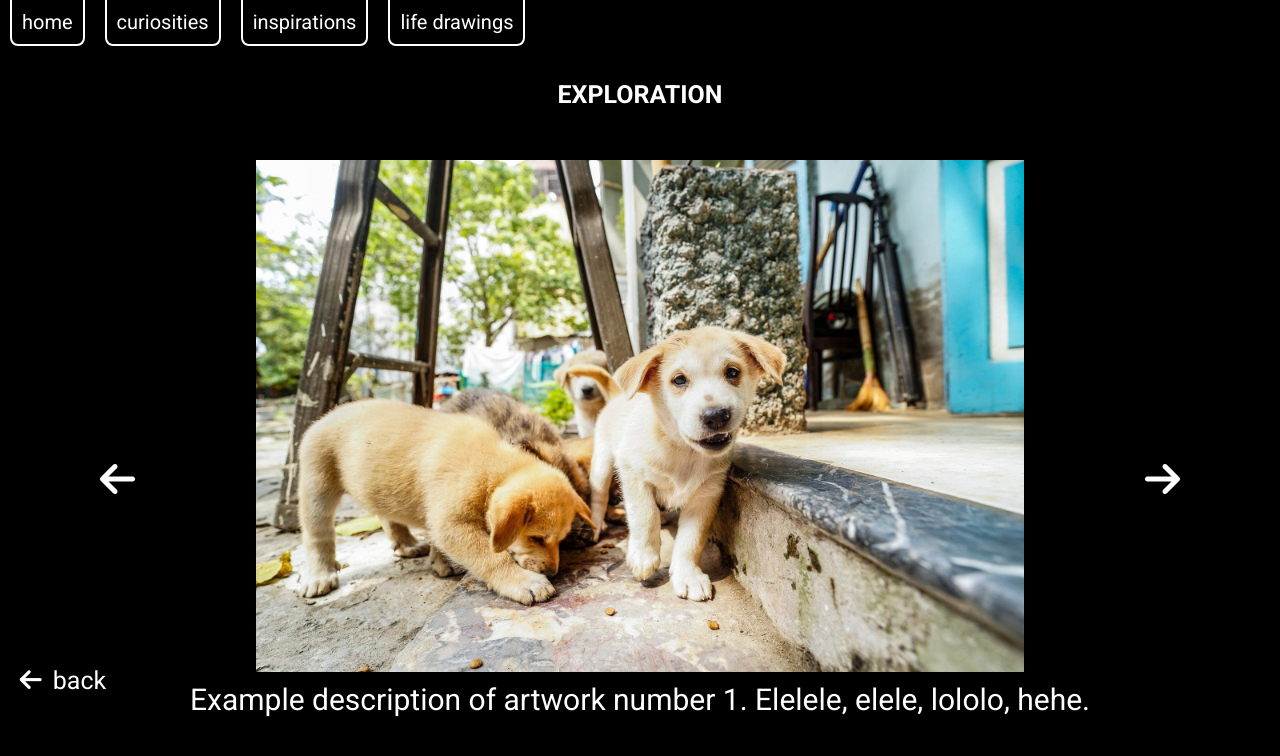
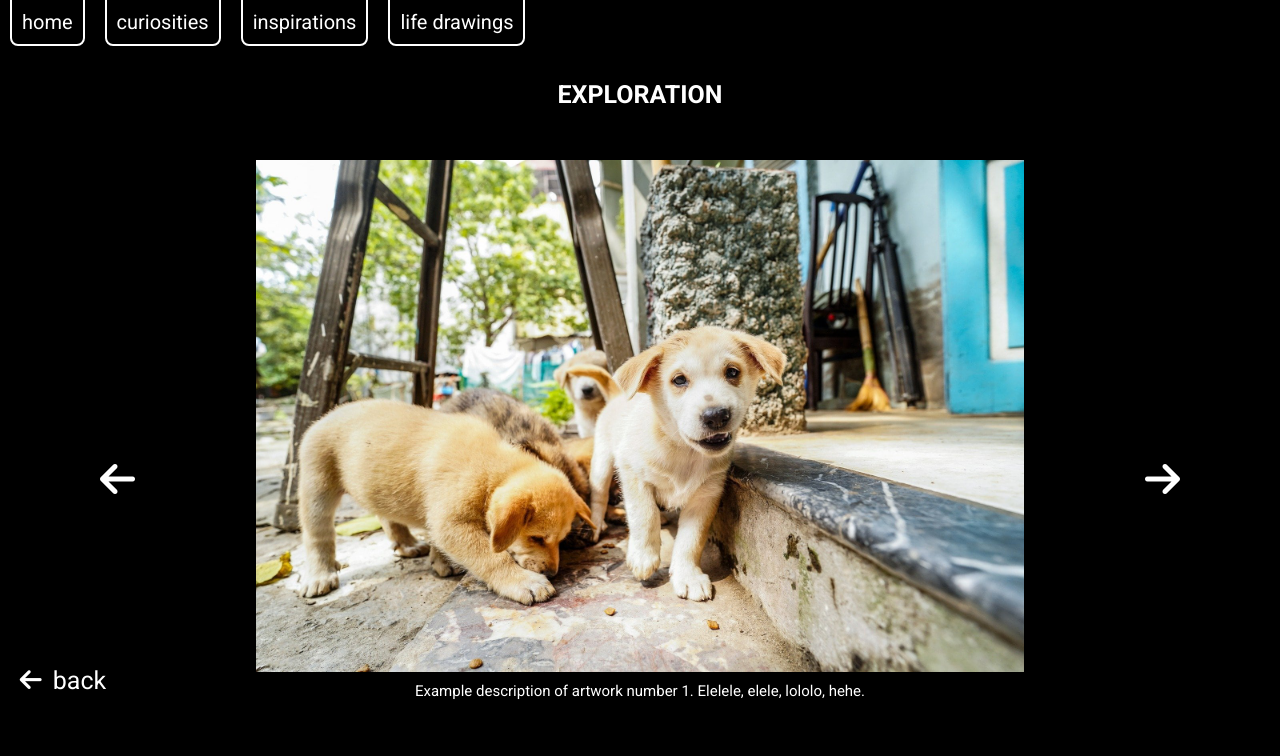
Before and after one commit to Bartosz90/mdolatowska, a React (Create React App) app: page /mdolatowska/curiosities/exploration in a window 1280 px wide. Shown: the top 756 px of the page. Built offline with nearby package versions, Linux system fonts and the light colour scheme.

Commit message:
add image zoom in

```diff
--- a/src/components/ZoomedImg.js
+++ b/src/components/ZoomedImg.js
@@ -53,6 +53,10 @@ const ZoomedImg = props => {
         src={props.src}
         alt=""
         className={state.changingImg ? "zoomedImg changingImg" : "zoomedImg"}
+        onClick={() => {
+          const win = window.open(props.src, "_blank");
+          win.focus();
+        }}
       />
       <p className="description">{props.description}</p>
       <button
--- a/src/components/curiosities/Workshops.js
+++ b/src/components/curiosities/Workshops.js
@@ -171,7 +171,7 @@ const Workshops = () => {
   ];
 
   const img = images.map((img, i) => (
-    <div className="img" data-id={i} key={i}>
+    <div className={`img img${i}`} data-id={i} key={i}>
       <img
         key={i}
         onLoad={() => {
--- a/src/styles/ZoomedImg.sass
+++ b/src/styles/ZoomedImg.sass
@@ -20,12 +20,13 @@
             transform: none
     .zoomedImg
         height: 80%
+        cursor: zoom-in
     .description
         height: 20%
         width: 100%
         padding: 10px 10%
         text-align: center
-        font-size: 30px
+        font-size: 15px
     .zoomedImg.changingImg
         animation: disappear .3s linear forwards
         @keyframes disappear
```
